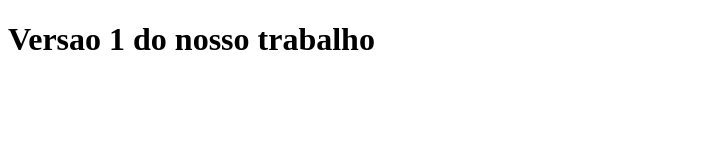
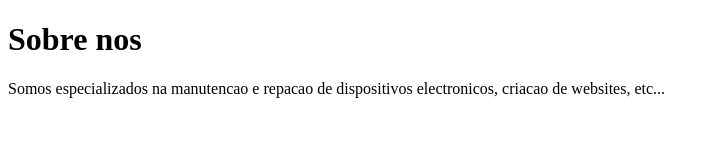
Before and after one commit to github-treinamento/Treinamento-git-github, a plain HTML site: page index.html in a window 1280 px wide. Shown: the whole page, without its empty margins (0-719 px from the left). Drawn offline with Linux system fonts and the light colour scheme.

Commit message:
alteracoes adequadas a descricao da empresa no repositorio

```diff
--- a/versao1.html
+++ b/index.html
@@ -6,8 +6,11 @@
     <title>Treinamento Git-Github</title>
 </head>
 <body>
-    <h1>
-        Versao 1 do nosso trabalho
-    </h1>
+    <h1>Sobre nos</h1>
+
+    <p>
+        Somos especializados na manutencao e repacao de dispositivos electronicos,
+        criacao de websites, etc...
+    </p>
 </body>
 </html>
```
Also changed, not shown: 1 other file.
